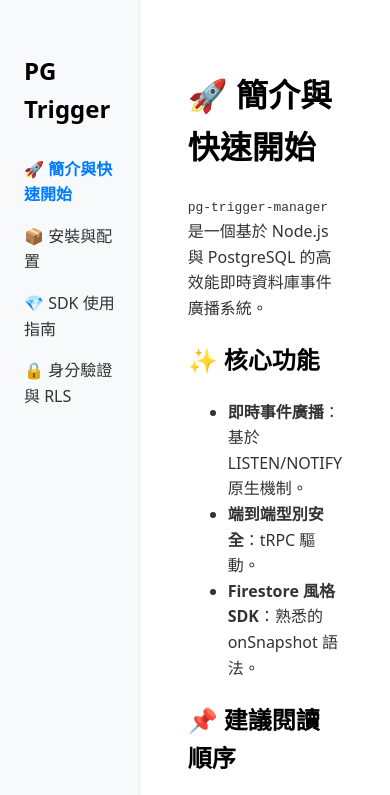
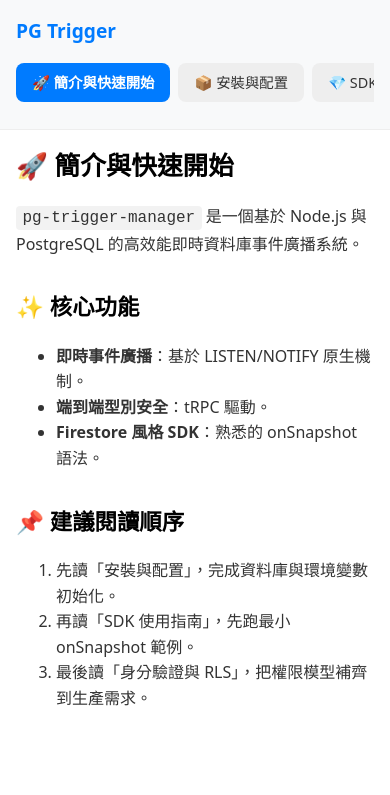
Before and after one commit to raybird/node-pg-trigger, a website with bundled scripts: page docs/index.html in a window 390 px wide. Shown: the top 795 px of the page. Built offline with nearby package versions, Linux system fonts and the light colour scheme.

Commit message:
feat: 文件站全響應式優化，整合 Mobile-First 佈局與流體字體

```diff
--- a/docs/style.css
+++ b/docs/style.css
@@ -4,6 +4,11 @@
     --primary-color: #007bff;
     --nav-bg: #f8f9fa;
     --border-color: #eee;
+    --spacing-unit: 1rem;
+}
+
+*, *::before, *::after {
+    box-sizing: border-box;
 }
 
 body {
@@ -11,13 +16,18 @@
     line-height: 1.6;
     margin: 0;
     color: var(--text-color);
+    background-color: var(--bg-color);
+    /* 使用 clamp 實現流體字體 */
+    font-size: clamp(16px, 1.8vw, 18px);
 }
 
 .app-container {
     display: flex;
     min-height: 100vh;
+    flex-direction: row;
 }
 
+/* 側邊欄響應式優化 */
 .sidebar {
     width: 280px;
     background: var(--nav-bg);
@@ -26,33 +36,137 @@
     position: sticky;
     top: 0;
     height: 100vh;
-    box-sizing: border-box;
+    overflow-y: auto;
+    flex-shrink: 0;
+}
+
+.sidebar h2 {
+    font-size: 1.4rem;
+    margin-top: 0;
+    margin-bottom: 2rem;
+    color: var(--primary-color);
 }
 
 .main-content {
     flex: 1;
     padding: 3rem;
-    max-width: 800px;
+    max-width: 900px;
+    min-width: 0; /* 關鍵：防止 flex 項目溢出 */
 }
 
 .nav-link {
     display: block;
-    padding: 0.5rem 0;
+    padding: 0.8rem 1rem;
     color: var(--text-color);
     text-decoration: none;
     cursor: pointer;
+    border-radius: 8px;
+    transition: all 0.2s;
+    margin-bottom: 0.2rem;
 }
 
-.nav-link:hover, .nav-link.active {
+.nav-link:hover {
+    background-color: rgba(0, 123, 255, 0.05);
     color: var(--primary-color);
+}
+
+.nav-link.active {
+    background-color: var(--primary-color);
+    color: white;
     font-weight: bold;
 }
 
-h1, h2, h3 { color: #000; }
+/* 內容樣式優化 */
+h1, h2, h3 {
+    color: #000;
+    margin-top: 2rem;
+}
+
+h1:first-child { margin-top: 0; }
+
 pre {
     background: #f4f4f4;
-    padding: 1rem;
+    padding: 1.2rem;
     border-radius: 8px;
     overflow-x: auto;
+    font-size: 0.9rem;
+    border: 1px solid #ddd;
 }
-code { font-family: monospace; }
+
+code {
+    font-family: 'Cascadia Code', 'Fira Code', monospace;
+    background: rgba(0,0,0,0.05);
+    padding: 0.2rem 0.4rem;
+    border-radius: 4px;
+}
+
+pre code {
+    background: none;
+    padding: 0;
+}
+
+img {
+    max-width: 100%;
+    height: auto;
+    border-radius: 8px;
+}
+
+/* 🏆 行動裝置響應式斷點 (768px) */
+@media (max-width: 768px) {
+    .app-container {
+        flex-direction: column;
+    }
+
+    .sidebar {
+        width: 100%;
+        height: auto;
+        position: static;
+        padding: 1rem;
+        border-right: none;
+        border-bottom: 1px solid var(--border-color);
+    }
+
+    .sidebar h2 {
+        margin-bottom: 1rem;
+        font-size: 1.2rem;
+    }
+
+    .sidebar nav {
+        display: flex;
+        overflow-x: auto;
+        gap: 0.5rem;
+        padding-bottom: 0.5rem;
+        /* 隱藏捲軸但保持滾動功能 (現代瀏覽器) */
+        scrollbar-width: none;
+    }
+
+    .sidebar nav::-webkit-scrollbar {
+        display: none;
+    }
+
+    .nav-link {
+        white-space: nowrap;
+        padding: 0.5rem 1rem;
+        font-size: 0.9rem;
+        background: #eee;
+    }
+
+    .main-content {
+        padding: 1.5rem;
+    }
+
+    pre {
+        padding: 1rem;
+        font-size: 0.85rem;
+    }
+}
+
+/* 針對極小螢幕優化 */
+@media (max-width: 480px) {
+    .main-content {
+        padding: 1rem;
+    }
+
+    h1 { font-size: 1.6rem; }
+    h2 { font-size: 1.4rem; }
+}
```
